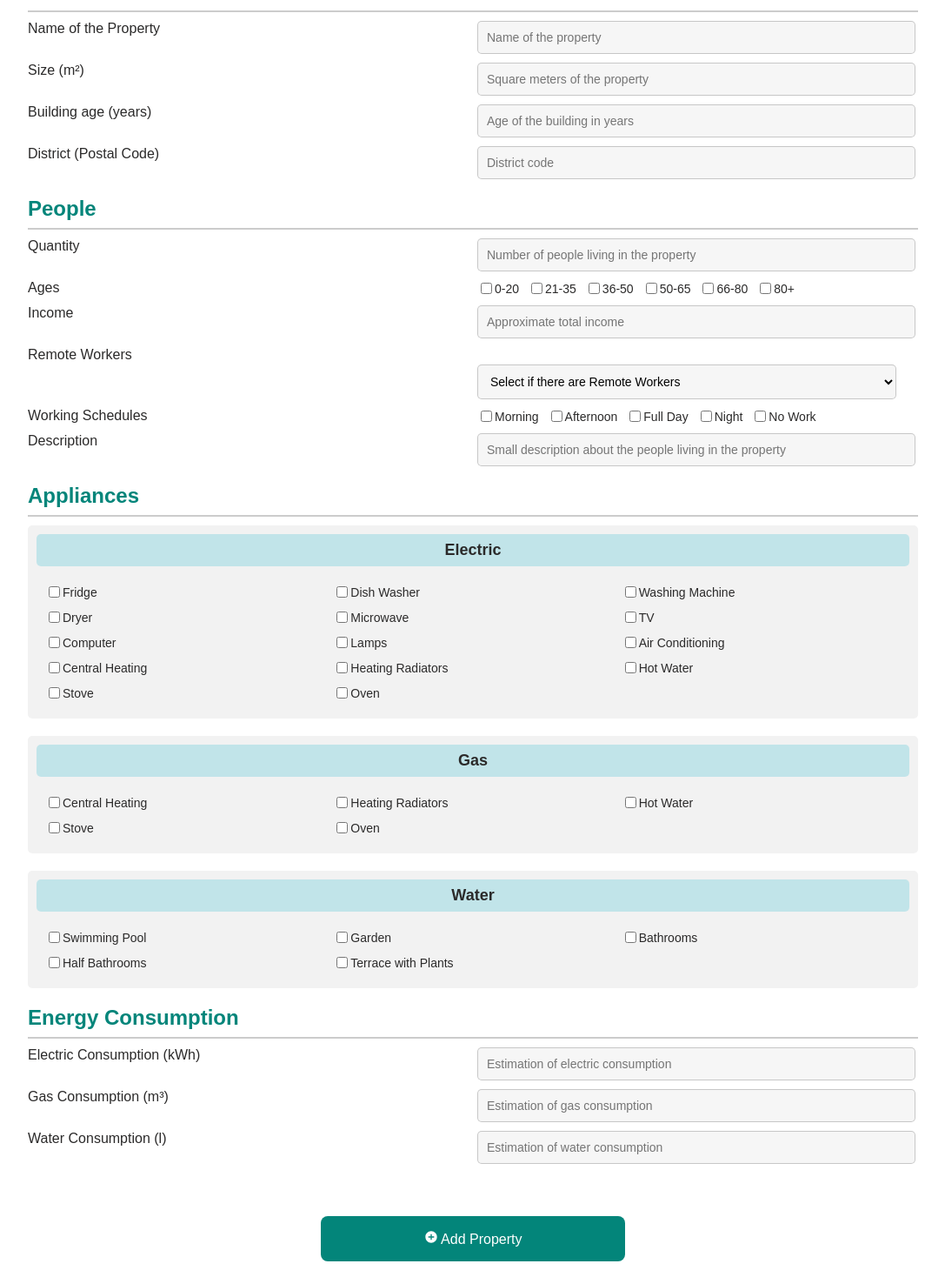
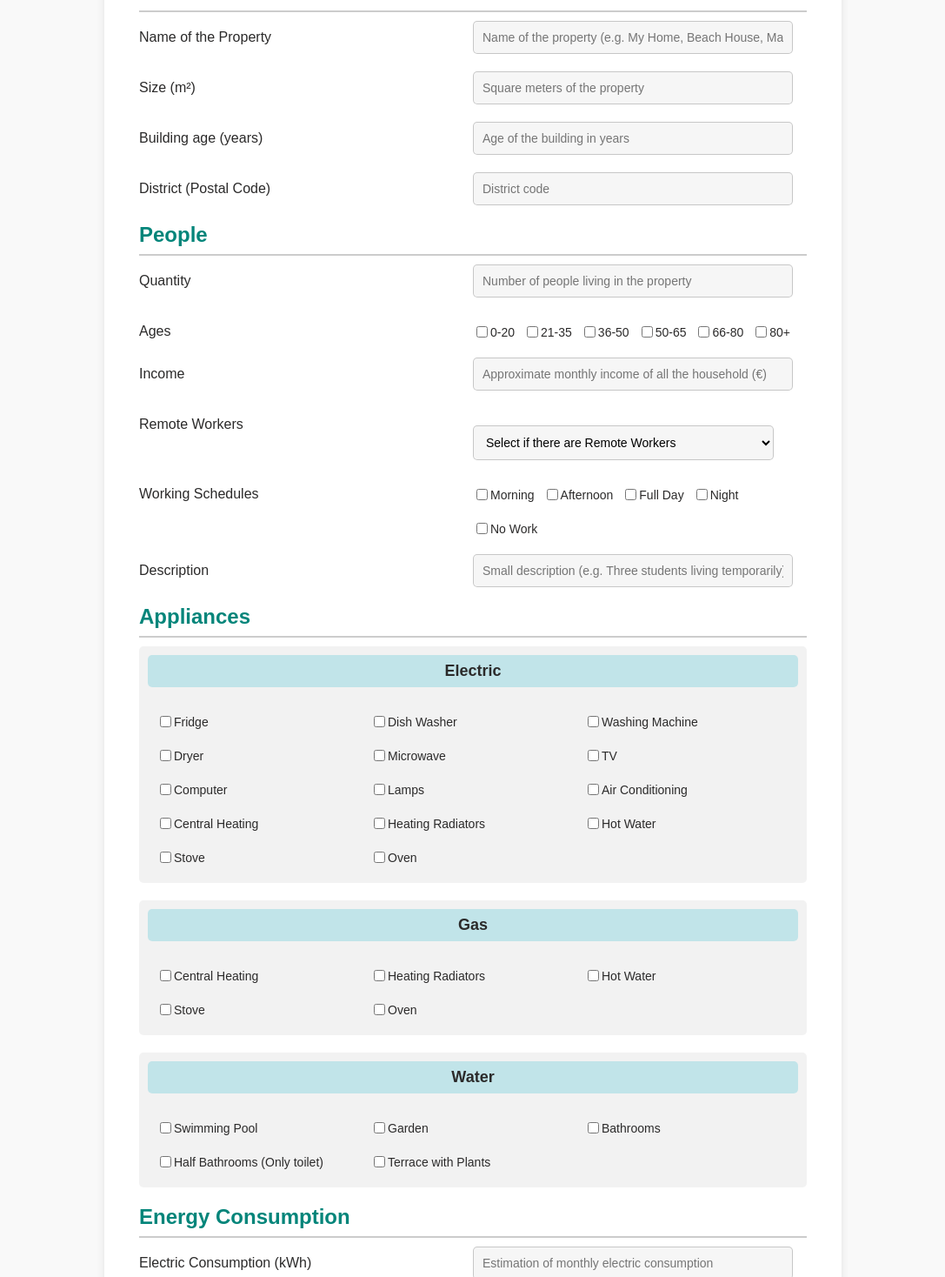
Before and after one commit to CandelaAlvLop/Project_TFG, a React (Create React App) app in the folder client/: page /addproperty in a window 1280 px wide. Shown: the part 342-1810 px from the top of the page at 87% size, without its empty margins (96-1183 px from the left). Built offline with nearby package versions, Linux system fonts and the light colour scheme.

Commit message:
Form Changes

```diff
--- a/client/src/layouts/AddCampaign.css
+++ b/client/src/layouts/AddCampaign.css
@@ -31,7 +31,7 @@
     gap: 10px;
 }
 
-.objective {
+.objective-add {
     border: 1px solid rgb(0, 0, 0, 0.192);
     padding: 10px 30px 20px 30px;
 }
--- a/client/src/layouts/AddProperty.css
+++ b/client/src/layouts/AddProperty.css
@@ -1,5 +1,5 @@
 .add-property {
-    width: 80%;
+    width: 60%;
     margin: 40px auto;
     padding: 40px;
     background: white;
@@ -15,16 +15,19 @@
     padding-bottom: 8px;
 }
 
-.section {
+.section-property {
     display: grid;
     grid-template-columns: repeat(2, 1fr);
-    gap: 20px;
+    row-gap: 20px;
 }
 
+.add-property label {
+    margin-top: 10px;
+}
 .add-property input[type="number"],
 .add-property input[type="text"],
 .add-property select {
-    width: 95%;
+    width: 90%;
     padding: 10px;
     border: 1px solid rgb(0, 0, 0, 0.192);
     font-size: 14px;
@@ -123,7 +126,7 @@
 
 
 @media (max-width: 700px) {
-    .section {
+    .section-property {
         grid-template-columns: repeat(1, 1fr);
     }
 }
--- a/client/src/pages/AddProperty.js
+++ b/client/src/pages/AddProperty.js
@@ -5,7 +5,7 @@ import Footer from "./Footer";
 import '../layouts/AddProperty.css';
 import axios from 'axios';
 import { useNavigate } from 'react-router-dom';
-import { MdAddCircle } from "react-icons/md";
+import { CiSaveDown2 } from "react-icons/ci";
 
 
 function AddProperty() {
@@ -144,9 +144,9 @@ function AddProperty() {
                 <form onSubmit={addProperty}>
 
                     <h2>Place</h2>
-                    <div className="section">
+                    <div className="section-property">
                         <label htmlFor="propertyName">Name of the Property</label>
-                        <input type="text" id="propertyName" name="propertyName" value={NewPropertyName} placeholder="Name of the property" required
+                        <input type="text" id="propertyName" name="propertyName" value={NewPropertyName} placeholder="Name of the property (e.g. My Home, Beach House, Madrid Flat)" required
                             //Property name must start with a capital letter and be followed by small letters, max 15 letters
                             onInvalid={(e) => e.target.setCustomValidity("Property name must start with a capital letter and be followed by small letters, max 15 letters")}
                             onInput={(e) => {
@@ -196,7 +196,7 @@ function AddProperty() {
                     </div>
 
                     <h2>People</h2>
-                    <div className="section">
+                    <div className="section-property">
                         <label htmlFor="quantity">Quantity</label>
                         <input type="number" id="quantity" name="quantity" value={NewQuantity} placeholder="Number of people living in the property" required
                             //Quantity must not start with a 0, no decimals, and up to 3 digits
@@ -221,7 +221,7 @@ function AddProperty() {
                         </div>
 
                         <label htmlFor="income">Income</label>
-                        <input type="number" id="income" name="income" value={NewIncome} placeholder="Approximate total income" required
+                        <input type="number" id="income" name="income" value={NewIncome} placeholder="Approximate monthly income of all the household (€)" required
                             //Income must not start with a 0, no decimals, and up to 7 digits
                             onInvalid={(e) => e.target.setCustomValidity("Income must not start by zero, cannot contain decimals and it must be up to 7 digits")}
                             onInput={(e) => {
@@ -251,7 +251,7 @@ function AddProperty() {
                             {submitted && !NewWorkingSchedule.length && <div className="error-property"> "Please select at least one Working Schedule"</div>}
                         </div>
                         <label htmlFor="description">Description</label>
-                        <input type="text" id="description" name="description" value={NewDescription} placeholder="Small description about the people living in the property"
+                        <input type="text" id="description" name="description" value={NewDescription} placeholder="Small description (e.g. Three students living temporarily)"
                             onChange={(e) => setNewDescription(e.target.value)}
                         />
                     </div>
@@ -294,15 +294,15 @@ function AddProperty() {
                             <label><input type="checkbox" checked={NewAppliances.water.swimmingPool} onChange={() => setNewAppliances({ ...NewAppliances, water: { ...NewAppliances.water, swimmingPool: !NewAppliances.water.swimmingPool } })} /> Swimming Pool</label>
                             <label><input type="checkbox" checked={NewAppliances.water.garden} onChange={() => setNewAppliances({ ...NewAppliances, water: { ...NewAppliances.water, garden: !NewAppliances.water.garden } })} /> Garden</label>
                             <label><input type="checkbox" checked={NewAppliances.water.bathrooms} onChange={() => setNewAppliances({ ...NewAppliances, water: { ...NewAppliances.water, bathrooms: !NewAppliances.water.bathrooms } })} /> Bathrooms</label>
-                            <label><input type="checkbox" checked={NewAppliances.water.halfBathrooms} onChange={() => setNewAppliances({ ...NewAppliances, water: { ...NewAppliances.water, halfBathrooms: !NewAppliances.water.halfBathrooms } })} /> Half Bathrooms</label>
+                            <label><input type="checkbox" checked={NewAppliances.water.halfBathrooms} onChange={() => setNewAppliances({ ...NewAppliances, water: { ...NewAppliances.water, halfBathrooms: !NewAppliances.water.halfBathrooms } })} /> Half Bathrooms (Only toilet)</label>
                             <label><input type="checkbox" checked={NewAppliances.water.terraceWithPlants} onChange={() => setNewAppliances({ ...NewAppliances, water: { ...NewAppliances.water, terraceWithPlants: !NewAppliances.water.terraceWithPlants } })} /> Terrace with Plants</label>
                         </div>
                     </div>
 
                     <h2>Energy Consumption</h2>
-                    <div className="section">
+                    <div className="section-property">
                         <label htmlFor="electricConsumption">Electric Consumption (kWh)</label>
-                        <input type="number" id="electricConsumption" name="electricConsumption" value={NewElectricConsumption} placeholder="Estimation of electric consumption" required
+                        <input type="number" id="electricConsumption" name="electricConsumption" value={NewElectricConsumption} placeholder="Estimation of monthly electric consumption" required
                             //Electric Consumption must not start with a 0, no decimals, and up to 5 digits
                             onInvalid={(e) => e.target.setCustomValidity("Electrical Consumption must not start nor be zero, cannot contain decimals and it must be up to 5 digits")}
                             onInput={(e) => {
@@ -314,7 +314,7 @@ function AddProperty() {
                             onChange={(e) => setNewElectricConsumption(e.target.value)}
                         />
                         <label htmlFor="gasConsumption">Gas Consumption (m³)</label>
-                        <input type="number" id="gasConsumption" name="gascConsumption" value={NewGasConsumption} placeholder="Estimation of gas consumption" required
+                        <input type="number" id="gasConsumption" name="gascConsumption" value={NewGasConsumption} placeholder="Estimation of monthly gas consumption" required
                             //Gas Consumption must not start with a 0, no decimals, and up to 5 digits
                             onInvalid={(e) => e.target.setCustomValidity("Gas Consumption must not start nor be zero, cannot contain decimals and it must be up to 5 digits")}
                             onInput={(e) => {
@@ -326,7 +326,7 @@ function AddProperty() {
                             onChange={(e) => setNewGasConsumption(e.target.value)}
                         />
                         <label htmlFor="waterConsumption">Water Consumption (l)</label>
-                        <input type="number" id="waterConsumption" name="waterConsumption" value={NewWaterConsumption} placeholder="Estimation of water consumption" required
+                        <input type="number" id="waterConsumption" name="waterConsumption" value={NewWaterConsumption} placeholder="Estimation of monthly water consumption" required
                             //Water Consumption must not start with a 0, no decimals, and up to 5 digits
                             onInvalid={(e) => e.target.setCustomValidity("Water Consumption must not start nor be zero, cannot contain decimals and it must be up to 5 digits")}
                             onInput={(e) => {
@@ -339,7 +339,7 @@ function AddProperty() {
                         />
                     </div>
 
-                    <button className="add-property-button" type="submit"><MdAddCircle /> Add Property</button>
+                    <button className="add-property-button" type="submit"><CiSaveDown2 /> Save Property</button>
                     {error && <div className="error-property-missing">{error}</div>}
                 </form>
             </div>
--- a/client/src/pages/EditProperty.js
+++ b/client/src/pages/EditProperty.js
@@ -197,9 +197,9 @@ function EditProperty() {
                 <form onSubmit={editPropertyData}>
 
                     <h2>Place</h2>
-                    <div className="section">
+                    <div className="section-property">
                         <label htmlFor="propertyName">Name of the Property</label>
-                        <input type="text" id="propertyName" name="propertyName" value={NewPropertyName} placeholder="Name of the property" required
+                        <input type="text" id="propertyName" name="propertyName" value={NewPropertyName} placeholder="Name of the property (e.g. My Home, Beach House, Madrid Flat)" required
                             //Property name must start with a capital letter and be followed by small letters, max 10 letters
                             onInvalid={(e) => e.target.setCustomValidity("Property name must start with a capital letter and be followed by small letters, max 15 letters")}
                             onInput={(e) => {
@@ -249,7 +249,7 @@ function EditProperty() {
                     </div>
 
                     <h2>People</h2>
-                    <div className="section">
+                    <div className="section-property">
                         <label htmlFor="quantity">Quantity</label>
                         <input type="number" id="quantity" name="quantity" value={NewQuantity} placeholder="Number of people living in the property" required
                             //Quantity must not start with a 0, no decimals, and up to 3 digits
@@ -274,7 +274,7 @@ function EditProperty() {
                         </div>
 
                         <label htmlFor="income">Income</label>
-                        <input type="number" id="income" name="income" value={NewIncome} placeholder="Approximate total income" required
+                        <input type="number" id="income" name="income" value={NewIncome} placeholder="Approximate monthly income of all the household (€)" required
                             //Income must not start with a 0, no decimals, and up to 7 digits
                             onInvalid={(e) => e.target.setCustomValidity("Income must not start by zero, cannot contain decimals and it must be up to 7 digits")}
                             onInput={(e) => {
@@ -304,7 +304,7 @@ function EditProperty() {
                             {submitted && !NewWorkingSchedule.length && <div className="error-property">"Please select at least one Working Schedule"</div>}
                         </div>
                         <label htmlFor="description">Description</label>
-                        <input type="text" id="description" name="description" value={NewDescription} placeholder="Small description about the people living in the property"
+                        <input type="text" id="description" name="description" value={NewDescription} placeholder="Small description (e.g. Three students living temporarily)"
                             onChange={(e) => setNewDescription(e.target.value)}
                         />
                     </div>
@@ -347,15 +347,15 @@ function EditProperty() {
                             <label><input type="checkbox" checked={NewAppliances.water.swimmingPool} onChange={() => setNewAppliances({ ...NewAppliances, water: { ...NewAppliances.water, swimmingPool: !NewAppliances.water.swimmingPool } })} /> Swimming Pool</label>
                             <label><input type="checkbox" checked={NewAppliances.water.garden} onChange={() => setNewAppliances({ ...NewAppliances, water: { ...NewAppliances.water, garden: !NewAppliances.water.garden } })} /> Garden</label>
                             <label><input type="checkbox" checked={NewAppliances.water.bathrooms} onChange={() => setNewAppliances({ ...NewAppliances, water: { ...NewAppliances.water, bathrooms: !NewAppliances.water.bathrooms } })} /> Bathrooms</label>
-                            <label><input type="checkbox" checked={NewAppliances.water.halfBathrooms} onChange={() => setNewAppliances({ ...NewAppliances, water: { ...NewAppliances.water, halfBathrooms: !NewAppliances.water.halfBathrooms } })} /> Half Bathrooms</label>
+                            <label><input type="checkbox" checked={NewAppliances.water.halfBathrooms} onChange={() => setNewAppliances({ ...NewAppliances, water: { ...NewAppliances.water, halfBathrooms: !NewAppliances.water.halfBathrooms } })} /> Half Bathrooms (Only toilet)</label>
                             <label><input type="checkbox" checked={NewAppliances.water.terraceWithPlants} onChange={() => setNewAppliances({ ...NewAppliances, water: { ...NewAppliances.water, terraceWithPlants: !NewAppliances.water.terraceWithPlants } })} /> Terrace with Plants</label>
                         </div>
                     </div>
 
                     <h2>Energy Consumption</h2>
-                    <div className="section">
+                    <div className="section-property">
                         <label htmlFor="electricConsumption">Electric Consumption</label>
-                        <input type="number" id="electricConsumption" name="electricConsumption" value={NewElectricConsumption} placeholder="Estimation of electric consumption" required
+                        <input type="number" id="electricConsumption" name="electricConsumption" value={NewElectricConsumption} placeholder="Estimation of monthly electric consumption" required
                             //Electric Consumption must not start with a 0, no decimals, and up to 5 digits
                             onInvalid={(e) => e.target.setCustomValidity("Electrical Consumption must not start nor be zero, cannot contain decimals and it must be up to 5 digits")}
                             onInput={(e) => {
@@ -367,7 +367,7 @@ function EditProperty() {
                             onChange={(e) => setNewElectricConsumption(e.target.value)}
                         />
                         <label htmlFor="gasConsumption">Gas Consumption</label>
-                        <input type="number" id="gasConsumption" name="gascConsumption" value={NewGasConsumption} placeholder="Estimation of gas consumption" required
+                        <input type="number" id="gasConsumption" name="gascConsumption" value={NewGasConsumption} placeholder="Estimation of monthly gas consumption" required
                             //Gas Consumption must not start with a 0, no decimals, and up to 5 digits
                             onInvalid={(e) => e.target.setCustomValidity("Gas Consumption must not start nor be zero, cannot contain decimals and it must be up to 5 digits")}
                             onInput={(e) => {
@@ -379,7 +379,7 @@ function EditProperty() {
                             onChange={(e) => setNewGasConsumption(e.target.value)}
                         />
                         <label htmlFor="waterConsumption">Water Consumption</label>
-                        <input type="number" id="waterConsumption" name="waterConsumption" value={NewWaterConsumption} placeholder="Estimation of water consumption" required
+                        <input type="number" id="waterConsumption" name="waterConsumption" value={NewWaterConsumption} placeholder="Estimation of monthly water consumption" required
                             //Water Consumption must not start with a 0, no decimals, and up to 5 digits
                             onInvalid={(e) => e.target.setCustomValidity("Water Consumption must not start nor be zero, cannot contain decimals and it must be up to 5 digits")}
                             onInput={(e) => {
```
Also changed, not shown: client/src/pages/AddCampaign.js (+4 -4 lines).
